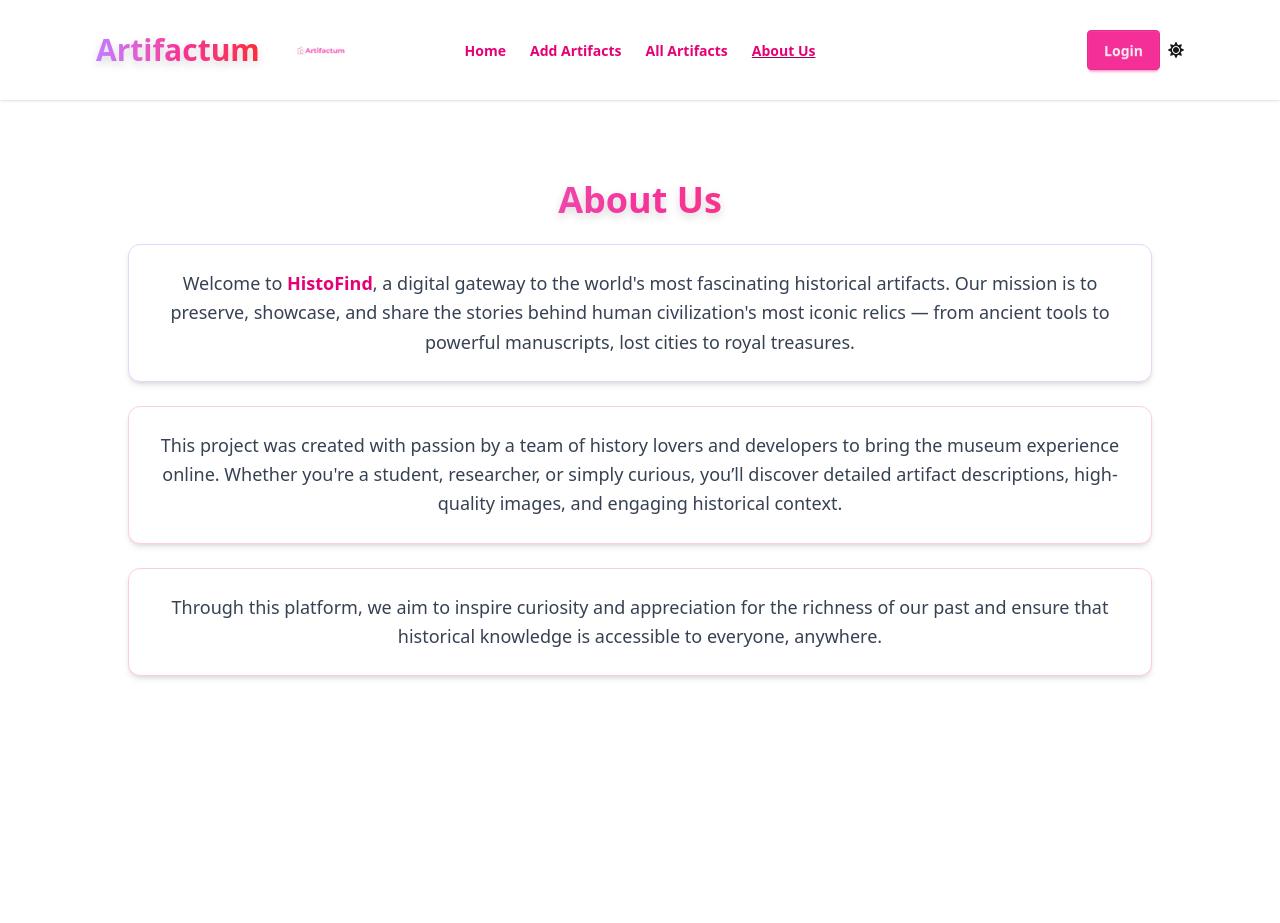
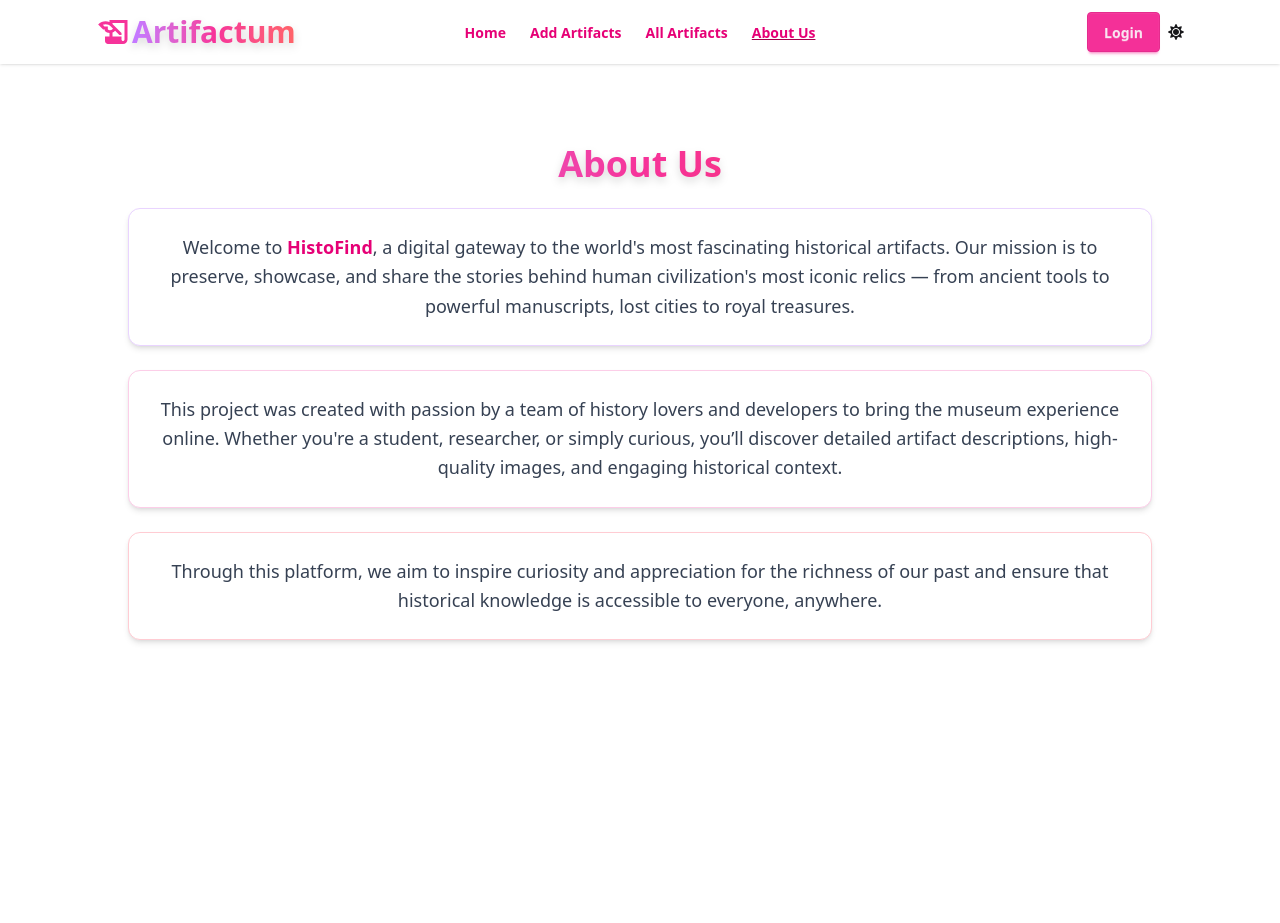
Before and after one commit to Noushinzahan872/artifacttss-clintt, a React (Vite) app: page /aboutUs in a window 1280 px wide. Shown: the top 923 px of the page. Built offline with nearby package versions, Linux system fonts and the light colour scheme; no server answers.

Commit message:
logo update

```diff
--- a/src/components/AboutUs.jsx
+++ b/src/components/AboutUs.jsx
@@ -1,8 +1,13 @@
 import React from 'react';
 import { motion } from 'framer-motion';
+import { Helmet } from 'react-helmet';
 
 const AboutUs = () => {
   return (
+    <>
+    <Helmet>
+      <title>About Us</title>
+    </Helmet>
     <motion.div
       className="min-h-screen  px-6 py-16"
       initial={{ opacity: 0, y: 40 }}
@@ -35,6 +40,7 @@ const AboutUs = () => {
 
       </div>
     </motion.div>
+    </>
   );
 };
 
--- a/src/components/Footer.jsx
+++ b/src/components/Footer.jsx
@@ -1,5 +1,6 @@
 import React from 'react';
 import { FaFacebook, FaGithub, FaLinkedinIn, FaSquareYoutube } from 'react-icons/fa6';
+import { MdOutlineHistoryEdu } from 'react-icons/md';
 
 const Footer = () => {
     return (
@@ -11,9 +12,13 @@ const Footer = () => {
 				<div className="flex items-center justify-center w-12 h-12 rounded-full dark:bg-violet-600">
 
 				</div>
+
+				<div className='flex'>
+					<span className='text-4xl text-pink-500'><MdOutlineHistoryEdu /></span>
 				<h2 className="text-2xl font-extrabold  bg-gradient-to-r from-purple-400 via-pink-500 to-red-500 bg-clip-text text-transparent drop-shadow-lg">
           Artifacts
         </h2>
+				</div>
 			</a>
 		</div>
 		<div className="grid grid-cols-2 text-sm gap-x-3 gap-y-8 lg:w-2/3 sm:grid-cols-4">
--- a/src/components/Home.jsx
+++ b/src/components/Home.jsx
@@ -24,7 +24,7 @@ const Home = () => {
             <title>Home</title>
         </Helmet>
       <BannerSlider />
-      <h2 className="text-4xl font-extrabold text-center mb-10 bg-gradient-to-r from-purple-400 via-pink-500 to-red-500 bg-clip-text text-transparent drop-shadow-lg">
+      <h2 className="text-4xl font-extrabold text-center mb-10 bg-gradient-to-r from-purple-400 via-pink-500 to-red-500 bg-clip-text text-transparent drop-shadow-lg mt-10">
           Features of Artifacts
         </h2>
 
--- a/src/components/Navbar.jsx
+++ b/src/components/Navbar.jsx
@@ -3,7 +3,8 @@ import { Link, NavLink } from 'react-router';
 import Swal from 'sweetalert2';
 import { AuthContext } from '../contexts/AuthProvider';
 import { FaMoon, FaSun } from 'react-icons/fa';
-import logo from '../assets/logoo.png'
+import { MdOutlineHistoryEdu } from "react-icons/md";
+
 
 
 const Navbar = () => {
@@ -117,10 +118,14 @@ const [isDark, setIsDark] = useState(() => {
 
             </ul>
           </div>
-          <h2 className="text-3xl font-extrabold  bg-gradient-to-r from-purple-400 via-pink-500 to-red-500 bg-clip-text text-transparent drop-shadow-lg">
+<div className='flex'>
+  <span className='text-4xl text-pink-500'><MdOutlineHistoryEdu /></span>
+</div>
+          <h2 className="text-3xl font-extrabold  bg-gradient-to-r from-purple-400 via-pink-500 to-red-400 bg-clip-text text-transparent drop-shadow-lg">
           Artifactum
         </h2>
-        <img className='w-[100px] h-[100px]' src={logo}></img>
+
+        {/* <img className='w-[100px] h-[100px]' src={logo}></img> */}
 
         </div>
 
```
